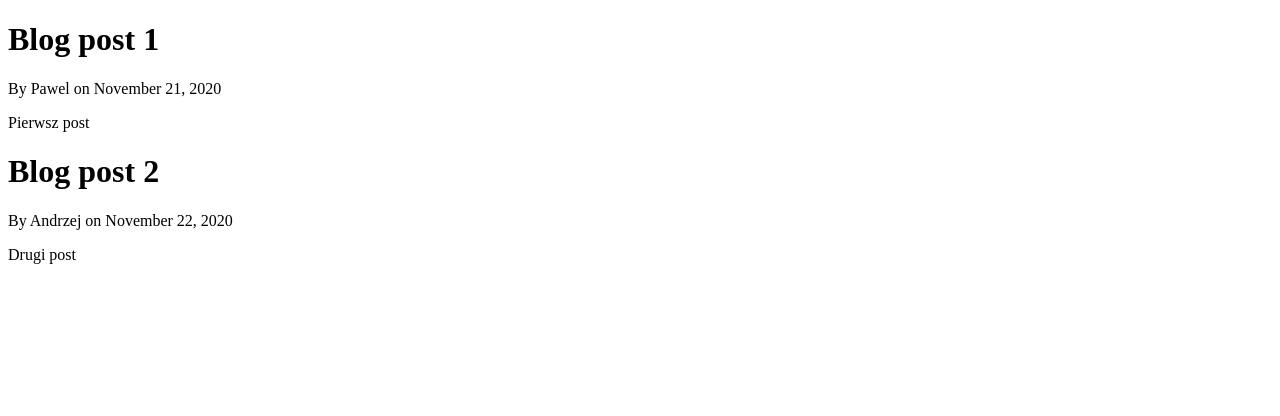
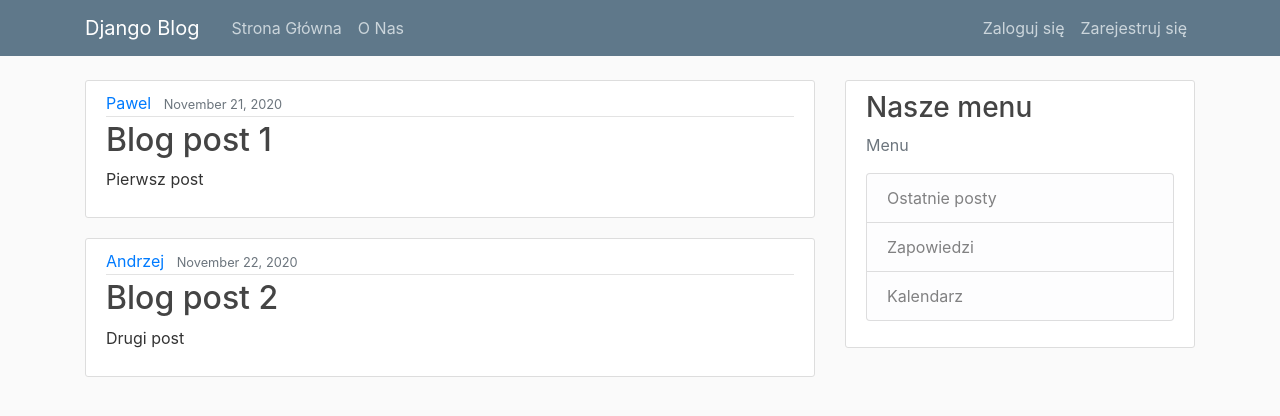
Before and after one commit to pawelkuznik/django_project, a Django app: page / in a window 1280 px wide. Shown: the top 416 px of the page. Run offline with Django 3.2, Linux system fonts and the light colour scheme.

Commit message:
Addsome css style and bootstrap

```diff
--- /dev/null
+++ b/blog/static/blog/main.css
@@ -0,0 +1,84 @@
+body {
+  background: #fafafa;
+  color: #333333;
+  margin-top: 5rem;
+}
+
+h1, h2, h3, h4, h5, h6 {
+  color: #444444;
+}
+
+ul {
+  margin: 0;
+}
+
+.bg-steel {
+  background-color: #5f788a;
+}
+
+.site-header .navbar-nav .nav-link {
+  color: #cbd5db;
+}
+
+.site-header .navbar-nav .nav-link:hover {
+  color: #ffffff;
+}
+
+.site-header .navbar-nav .nav-link.active {
+  font-weight: 500;
+}
+
+.content-section {
+  background: #ffffff;
+  padding: 10px 20px;
+  border: 1px solid #dddddd;
+  border-radius: 3px;
+  margin-bottom: 20px;
+}
+
+.article-title {
+  color: #444444;
+}
+
+a.article-title:hover {
+  color: #428bca;
+  text-decoration: none;
+}
+
+.article-content {
+  white-space: pre-line;
+}
+
+.article-img {
+  height: 65px;
+  width: 65px;
+  margin-right: 16px;
+}
+
+.article-metadata {
+  padding-bottom: 1px;
+  margin-bottom: 4px;
+  border-bottom: 1px solid #e3e3e3
+}
+
+.article-metadata a:hover {
+  color: #333;
+  text-decoration: none;
+}
+
+.article-svg {
+  width: 25px;
+  height: 25px;
+  vertical-align: middle;
+}
+
+.account-img {
+  height: 125px;
+  width: 125px;
+  margin-right: 20px;
+  margin-bottom: 16px;
+}
+
+.account-heading {
+  font-size: 2.5rem;
+}
--- a/blog/templates/blog/base.html
+++ b/blog/templates/blog/base.html
@@ -1,13 +1,74 @@
+{% load static %}
 <!DOCTYPE html>
 <html>
     <head>
+        <!-- Required meta tags -->
+        <meta charset="utf-8">
+        <meta name="viewport" content="width=device-width, initial-scale=1, shrink-to-fit=no">
+
+        <!-- Bootstrap CSS -->
+        <link rel="stylesheet" href="https://cdn.jsdelivr.net/npm/bootstrap@4.5.3/dist/css/bootstrap.min.css" integrity="sha384-TX8t27EcRE3e/ihU7zmQxVncDAy5uIKz4rEkgIXeMed4M0jlfIDPvg6uqKI2xXr2" crossorigin="anonymous">
+
+        <link rel="stylesheet" type="text/css" href="{% static 'blog/main.css' %}">
+
         {% if title %}
-        <title>Django Blog - {{ title }}</title>
-    {% else %}
-        <title>Django Blog</title>
-    {%endif %}
+            <title>Django Blog - {{ title }}</title>
+        {% else %}
+            <title>Django Blog</title>
+        {%endif %}
     </head>
     <body>
+
+        <header class="site-header">
+            <nav class="navbar navbar-expand-md navbar-dark bg-steel fixed-top">
+            <div class="container">
+                <a class="navbar-brand mr-4" href="/">Django Blog</a>
+                <button class="navbar-toggler" type="button" data-toggle="collapse" data-target="#navbarToggle" aria-controls="navbarToggle" aria-expanded="false" aria-label="Toggle navigation">
+                <span class="navbar-toggler-icon"></span>
+                </button>
+                <div class="collapse navbar-collapse" id="navbarToggle">
+                <div class="navbar-nav mr-auto">
+                    <a class="nav-item nav-link" href="{% url 'blog-home' %}">Strona Główna</a>
+                    <a class="nav-item nav-link" href="{% url 'blog-about' %}">O Nas</a>
+                </div>
+                <!-- Navbar Right Side -->
+                <div class="navbar-nav">
+                    <a class="nav-item nav-link" href="#">Zaloguj się</a>
+                    <a class="nav-item nav-link" href="#">Zarejestruj się</a>
+                </div>
+                </div>
+            </div>
+            </nav>
+        </header>
+  <main role="main" class="container">
+    <div class="row">
+      <div class="col-md-8">
         {% block content %}{% endblock %}
+      </div>
+      <div class="col-md-4">
+        <div class="content-section">
+          <h3>Nasze menu</h3>
+          <p class='text-muted'>Menu
+            <ul class="list-group">
+              <li class="list-group-item list-group-item-light">Ostatnie posty</li>
+              <li class="list-group-item list-group-item-light">Zapowiedzi</li>
+              <li class="list-group-item list-group-item-light">Kalendarz</li>
+            </ul>
+          </p>
+        </div>
+      </div>
+    </div>
+  </main>
+         <!-- Optional JavaScript; choose one of the two! -->
+
+        <!-- Option 1: jQuery and Bootstrap Bundle (includes Popper) -->
+        <script src="https://code.jquery.com/jquery-3.5.1.slim.min.js" integrity="sha384-DfXdz2htPH0lsSSs5nCTpuj/zy4C+OGpamoFVy38MVBnE+IbbVYUew+OrCXaRkfj" crossorigin="anonymous"></script>
+        <script src="https://cdn.jsdelivr.net/npm/bootstrap@4.5.3/dist/js/bootstrap.bundle.min.js" integrity="sha384-ho+j7jyWK8fNQe+A12Hb8AhRq26LrZ/JpcUGGOn+Y7RsweNrtN/tE3MoK7ZeZDyx" crossorigin="anonymous"></script>
+
+        <!-- Option 2: jQuery, Popper.js, and Bootstrap JS
+        <script src="https://code.jquery.com/jquery-3.5.1.slim.min.js" integrity="sha384-DfXdz2htPH0lsSSs5nCTpuj/zy4C+OGpamoFVy38MVBnE+IbbVYUew+OrCXaRkfj" crossorigin="anonymous"></script>
+        <script src="https://cdn.jsdelivr.net/npm/popper.js@1.16.1/dist/umd/popper.min.js" integrity="sha384-9/reFTGAW83EW2RDu2S0VKaIzap3H66lZH81PoYlFhbGU+6BZp6G7niu735Sk7lN" crossorigin="anonymous"></script>
+        <script src="https://cdn.jsdelivr.net/npm/bootstrap@4.5.3/dist/js/bootstrap.min.js" integrity="sha384-w1Q4orYjBQndcko6MimVbzY0tgp4pWB4lZ7lr30WKz0vr/aWKhXdBNmNb5D92v7s" crossorigin="anonymous"></script>
+        -->
     </body>
 </html>
--- a/blog/templates/blog/home.html
+++ b/blog/templates/blog/home.html
@@ -1,8 +1,15 @@
  {% extends "blog/base.html" %}
  {% block content %}
 {% for post in posts %}
-    <h1>{{ post.title }}</h1>
-    <p>By {{ post.author }} on {{ post.date_posted }}</p>
-    <p> {{ post.content}}</p>
+<article class="media content-section">
+    <div class="media-body">
+      <div class="article-metadata">
+        <a class="mr-2" href="#">{{ post.author }}</a>
+        <small class="text-muted">{{ post.date_posted }}</small>
+      </div>
+      <h2><a class="article-title" href="#">{{ post.title }}</a></h2>
+      <p class="article-content">{{ post.content }}</p>
+    </div>
+  </article>
 {% endfor %}
 {% endblock content %}
```
